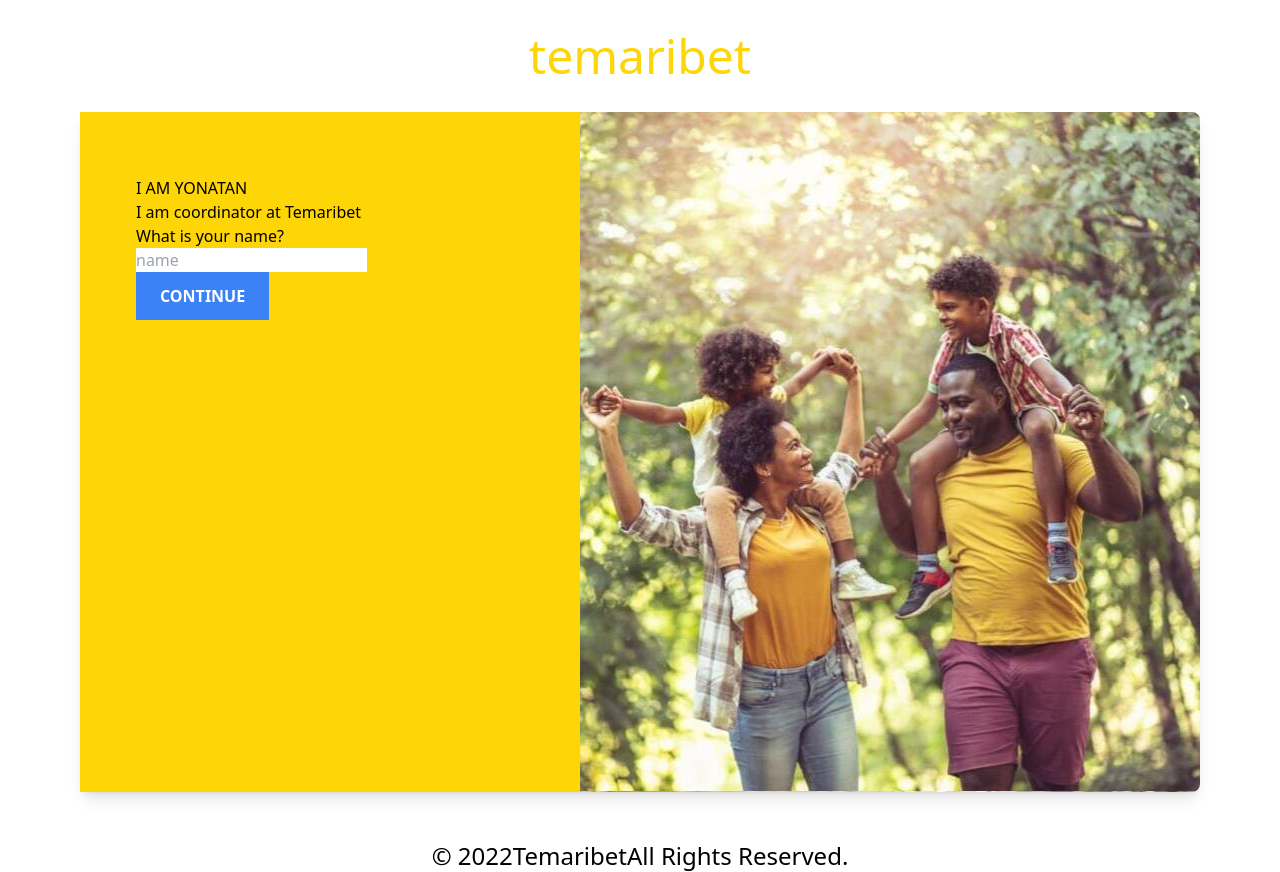
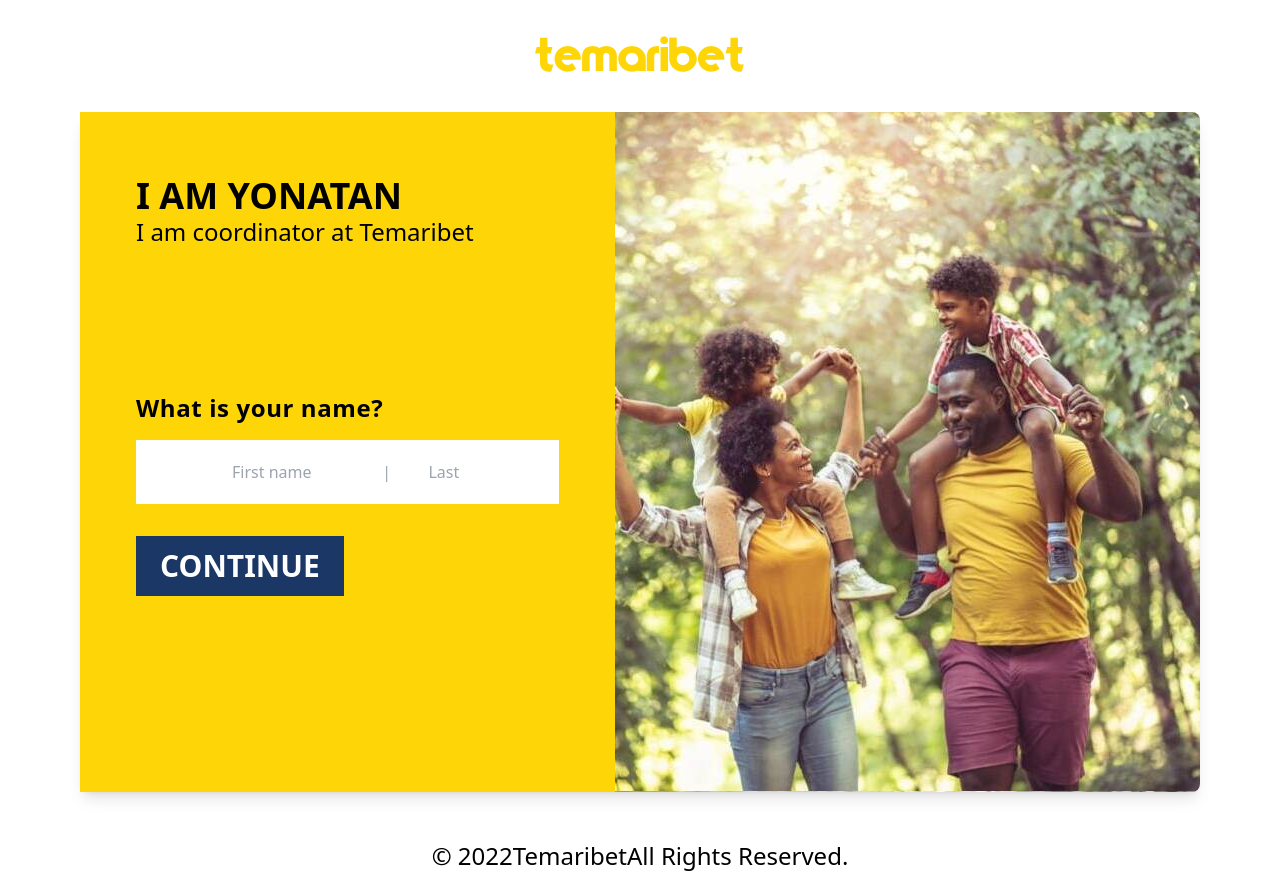
Before and after one commit to bekiTil/Temaribet-front-end-dev, a Next.js app in the folder TemariBet/nextjs-blog/: page /parentRegistration/2 in a window 1280 px wide. Built offline with nearby package versions, Linux system fonts and the light colour scheme.

Commit message:
updated page2

```diff
--- a/TemariBet/nextjs-blog/components/Parent/Header.js
+++ b/TemariBet/nextjs-blog/components/Parent/Header.js
@@ -2,7 +2,7 @@
 
 export default function Header() {
   return (
-    <div className="text-center text-bold text-5xl py-8 text-[#FED607]">
+    <div className=" text-center font-typograhica  text-5xl py-8 text-[#FED607]">
       <h1>temaribet</h1>
     </div>
   )
--- a/TemariBet/nextjs-blog/components/Parent/Main.js
+++ b/TemariBet/nextjs-blog/components/Parent/Main.js
@@ -1,7 +1,7 @@
 import Image from "next/image";
 import Page1 from "./child_components/page1";
 function Main(props) {
-  return <div class="flex rounded-lg shadow-lg w-full  bg-white sm:mx-0" style={{height: "680px"}}>
+  return <div class="font-miniPro flex rounded-lg shadow-lg w-full  bg-white sm:mx-0" style={{height: "680px"}}>
               <div class="flex flex-col w-full  lg:w-1/2 xl:w-3/5  py-16 px-14 bg-[#FED607]">
                   <div class="flex flex-col flex-1 mb-8">
 
--- a/TemariBet/nextjs-blog/components/Parent/child_components/page2.js
+++ b/TemariBet/nextjs-blog/components/Parent/child_components/page2.js
@@ -2,18 +2,18 @@ const Page2 = () => {
     return (
       <div className = "bg-[#FED607]">
         <div>
-          <h1>I AM YONATAN</h1>
-          <p>I am coordinator at Temaribet</p>
+          <h1 className = "text-4xl font-semibold">I AM YONATAN</h1>
+          <p className = "text-2xl">I am coordinator at Temaribet</p>
         </div>
 
-        <div>
-          <label for="phoneN">What is your name?</label>
+        <div className = "mt-36">
+          <label className = "tracking-wide font-semibold text-2xl" for="phoneN">What is your name?</label>
           <br></br>
-          <input type="text" id="phoneN" placeHolder="name"></input>
+          <input className = "mt-4 py-5 px-24" type="text" id="phoneN" placeHolder="First name &nbsp;  &nbsp; &nbsp; &nbsp; &nbsp; &nbsp; &nbsp;  &#124; &nbsp; &nbsp; &nbsp;   Last name" width = "50"/>
         </div>
 
-        <div>
-          <button className="bg-blue-500 hover:bg-blue-700 text-white font-bold py-3 px-6 ">
+        <div className = "mt-8">
+          <button className=" bg-[#1A3765] hover:bg-blue-700 text-white text-3xl font-semibold py-3 px-6 ">
             CONTINUE
           </button>
         </div>
```
